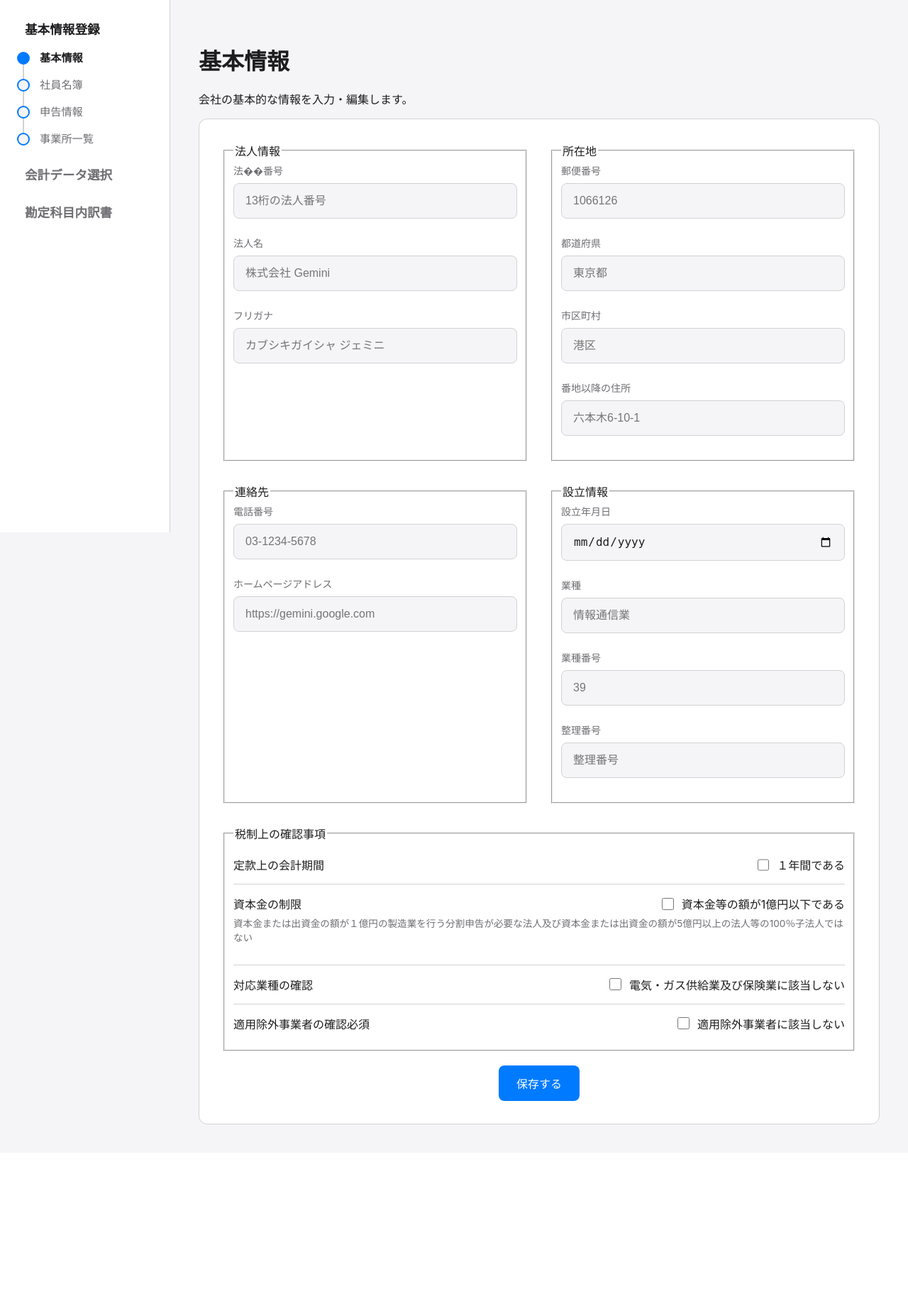
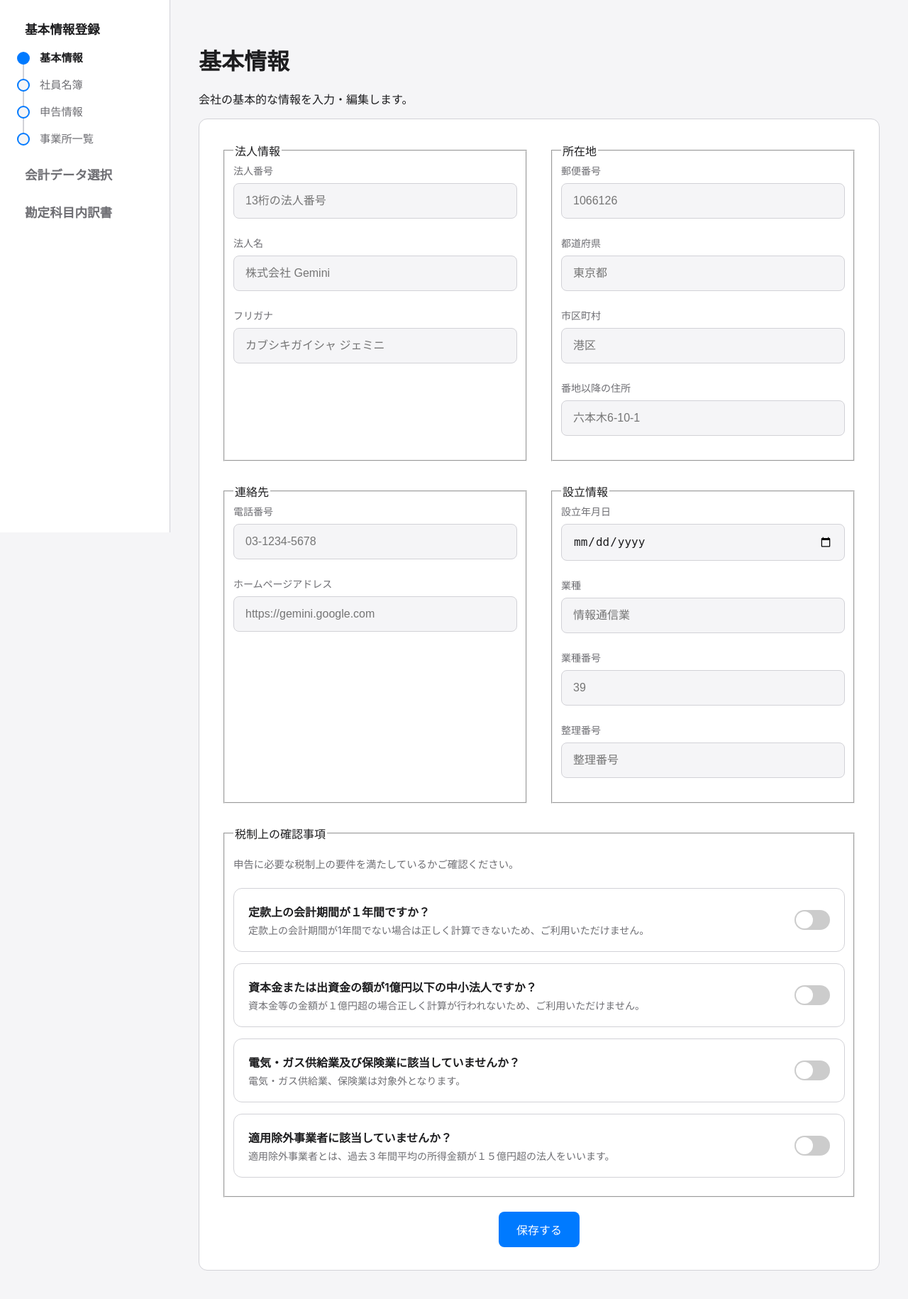
Before and after one commit to h-shimamon/small_business_tax_app, a Flask app: page /company/ in a window 1280 px wide. Shown: the part 50-1880 px from the top of the page at 71% size. Before the commit the page ends 1634 px from the top, so only its background shows below. Run offline with Flask 3, Linux system fonts and the light colour scheme; a user stored in the database is signed in; data that the repository does not hold is empty; some libraries are stand-ins or nearby versions.

Commit message:
基本情報画面の修正完了

```diff
--- a/Webアプリ開発 引き継ぎ0728.txt
+++ b/Webアプリ開発 引き継ぎ0728.txt
@@ -27,6 +27,8 @@ From: 過去の私より
     グローバルなスタイルは `base.css` に、コンポーネント単位のスタイルは `components` ディレクトリに、画面固有のスタイルは `pages` ディレクトリに、それぞれ分離して管理せよ。
 *   **原則4: 事実を歪曲するな。**
     たとえ非効率に見えても、既存のコードやファイル構成が絶対的な「正」である。ユーザーからの明確な指示がない限り、自己判断でリファクタリング等を提案してはならない。
+*   **原則5: スパゲティコードにするな。**
+    効率的な開発を進めつつ、メンテナンス性を重視しながらコードを作成せよ。スパゲティーコードは技術的負債になる。未来の自分に負債を残すな。
 
 ---
 ### **【現状の仕様と実装状況 (2025/08/06時点)】**
@@ -80,8 +82,6 @@ From: 過去の私より
 
 #### **4. 残された課題 (次回のタスク)**
 
-*   **会計データ選択画面のサイドメニューの「プロセス型（ウィザード形式）」オブジェクトの色が赤になっていない。**
-    *   現在、プロセス型（ウィザード形式）の「現在のステップ」の「◯」オブジェクトが赤色になっていない。CSSの調整が必要。
 *   **仕訳帳データのインポート機能の実装:** ウィザードの次のステップである、仕訳帳データの取り込み処理を実装する必要がある。
 *   **その他、ユーザーからの指示に基づく機能開発。**
 
--- a/app/company/forms.py
+++ b/app/company/forms.py
@@ -23,7 +23,7 @@ from datetime import datetime
 
 class CompanyForm(FlaskForm):
     """会社の基本情報を登録・編集するためのフォーム"""
-    corporate_number = StringField('法��番号', validators=[DataRequired(), Length(min=13, max=13)])
+    corporate_number = StringField('法人番号', validators=[DataRequired(), Length(min=13, max=13)])
     company_name = StringField('法人名', validators=[DataRequired(), Length(max=100)])
     company_name_kana = StringField('フリガナ', validators=[DataRequired(), Length(max=100)])
     zip_code = StringField('郵便番号', validators=[DataRequired(), Length(min=7, max=7)])
@@ -33,10 +33,10 @@ class CompanyForm(FlaskForm):
     phone_number = StringField('電話番号', validators=[DataRequired(), Length(max=20)])
     homepage = StringField('ホームページアドレス', validators=[Optional(), Length(max=200)])
     establishment_date = DateField('設立年月日', format='%Y-%m-%d', validators=[DataRequired()])
-    capital_limit = BooleanField('１年間である')
-    is_supported_industry = BooleanField('資本金等の額が1億円以下である')
-    is_not_excluded_business = BooleanField('電気・ガス供給業及び保険業に該当しない')
-    is_excluded_business = BooleanField('適用除外事業者に該当しない')
+    capital_limit = BooleanField('定款上の会計期間が１年間ですか？', default=False)
+    is_supported_industry = BooleanField('電気・ガス供給業及び保険業に該当していませんか？', default=False)
+    is_not_excluded_business = BooleanField('資本金または出資金の額が1億円以下の中小法人ですか？', default=False)
+    is_excluded_business = BooleanField('適用除外事業者に該当していませんか？', default=False)
     industry_type = StringField('業種', validators=[Optional(), Length(max=50)])
     industry_code = StringField('業種番号', validators=[Optional(), Length(max=10)])
     reference_number = StringField('整理番号', validators=[Optional(), Length(max=20)])
--- a/app/static/css/components/card.css
+++ b/app/static/css/components/card.css
@@ -87,3 +87,51 @@
     font-size: 0.875rem;
     color: #9ca3af;
 }
+
+/* --- New Tax Confirmation Card Styles --- */
+.tax-confirmation-section .section-description {
+    font-size: 0.9rem;
+    color: var(--text-secondary);
+    margin-bottom: 24px;
+}
+
+.confirmation-card {
+    background-color: var(--background-secondary);
+    border: 1px solid var(--border-color);
+    border-radius: 12px;
+    margin-bottom: 16px;
+    padding: 20px;
+}
+
+.confirmation-card .card-content {
+    display: flex;
+    justify-content: space-between;
+    align-items: center;
+    gap: 20px;
+}
+
+.confirmation-card .card-content + .card-content {
+    margin-top: 20px;
+    padding-top: 20px;
+    border-top: 1px solid var(--border-color);
+}
+
+.confirmation-card .card-label {
+    flex-grow: 1;
+}
+
+.confirmation-card .label-text {
+    font-weight: 600;
+    color: var(--text-primary);
+    font-size: 1rem;
+}
+
+.confirmation-card .label-description {
+    font-size: 0.875rem;
+    color: var(--text-secondary);
+    margin: 4px 0 0 0;
+}
+
+.confirmation-card .card-control {
+    flex-shrink: 0;
+}
--- a/app/static/css/components/forms.css
+++ b/app/static/css/components/forms.css
@@ -110,3 +110,49 @@ select.form-control {
     color: #fff;
     font-weight: 500;
 }
+
+/* --- New Toggle Switch Styles --- */
+.toggle-switch-container {
+    position: relative;
+    display: inline-block;
+    width: 50px;
+    height: 28px;
+}
+
+.toggle-switch-input {
+    opacity: 0;
+    width: 0;
+    height: 0;
+}
+
+.toggle-switch {
+    position: absolute;
+    cursor: pointer;
+    top: 0;
+    left: 0;
+    right: 0;
+    bottom: 0;
+    background-color: #ccc;
+    border-radius: 28px;
+    transition: background-color 0.2s;
+}
+
+.toggle-switch::before {
+    content: '';
+    position: absolute;
+    height: 24px;
+    width: 24px;
+    left: 2px;
+    bottom: 2px;
+    background-color: white;
+    border-radius: 50%;
+    transition: transform 0.2s;
+}
+
+.toggle-switch-input:checked + .toggle-switch {
+    background-color: var(--accent-color);
+}
+
+.toggle-switch-input:checked + .toggle-switch:before {
+    transform: translateX(22px);
+}
--- a/app/templates/company/_form_helpers.html
+++ b/app/templates/company/_form_helpers.html
@@ -46,3 +46,10 @@
     {% endif %}
 </div>
 {% endmacro %}
+
+{% macro render_toggle_switch(field) %}
+  <label class="toggle-switch-container">
+    {{ field(class="toggle-switch-input") }}
+    <span class="toggle-switch"></span>
+  </label>
+{% endmacro %}
--- a/app/templates/register.html
+++ b/app/templates/register.html
@@ -1,5 +1,5 @@
 {% extends "base.html" %}
-{% from 'company/_form_helpers.html' import render_field, render_checkbox_field %}
+{% from 'company/_form_helpers.html' import render_field, render_checkbox_field, render_toggle_switch %}
 
 {% block title %}基本情報{% endblock %}
 
@@ -44,46 +44,51 @@
                 {{ render_field(form.reference_number, placeholder='整理番号') }}
             </fieldset>
 
-            <fieldset class="full-width">
+            <fieldset class="full-width tax-confirmation-section">
                 <legend>税制上の確認事項</legend>
-                <div class="setting-item">
-                    <div class="setting-item-row">
-                        <div class="setting-label">
-                            <label for="{{ form.capital_limit.id }}">定款上の会計期間</label>
+                <p class="section-description">申告に必要な税制上の要件を満たしているかご確認ください。</p>
+
+                <div class="confirmation-card">
+                    <div class="card-content">
+                        <div class="card-label">
+                            <span class="label-text">定款上の会計期間が１年間ですか？</span>
+                            <p class="label-description">定款上の会計期間が1年間でない場合は正しく計算できないため、ご利用いただけません。</p>
                         </div>
-                        <div class="setting-control">
-                            {{ render_checkbox_field(form.capital_limit) }}
+                        <div class="card-control">
+                            {{ render_toggle_switch(form.capital_limit) }}
                         </div>
                     </div>
                 </div>
-                <div class="setting-item">
-                    <div class="setting-item-row">
-                        <div class="setting-label">
-                            <label for="{{ form.is_supported_industry.id }}">資本金の制限</label>
+                <div class="confirmation-card">
+                    <div class="card-content">
+                        <div class="card-label">
+                            <span class="label-text">資本金または出資金の額が1億円以下の中小法人ですか？</span>
+                            <p class="label-description">資本金等の金額が１億円超の場合正しく計算が行われないため、ご利用いただけません。</p>
                         </div>
-                        <div class="setting-control">
-                            {{ render_checkbox_field(form.is_supported_industry) }}
-                        </div>
-                    </div>
-                    <p class="setting-description">資本金または出資金の額が１億円の製造業を行う分割申告が必要な法人及び資本金または出資金の額が5億円以上の法人等の100％子法人ではない</p>
-                </div>
-                <div class="setting-item">
-                    <div class="setting-item-row">
-                        <div class="setting-label">
-                            <label for="{{ form.is_not_excluded_business.id }}">対応業種の確認</label>
-                        </div>
-                        <div class="setting-control">
-                            {{ render_checkbox_field(form.is_not_excluded_business) }}
+                        <div class="card-control">
+                            {{ render_toggle_switch(form.is_not_excluded_business) }}
                         </div>
                     </div>
                 </div>
-                <div class="setting-item">
-                    <div class="setting-item-row">
-                        <div class="setting-label">
-                            <label for="{{ form.is_excluded_business.id }}">適用除外事業者の確認必須</label>
+                <div class="confirmation-card">
+                    <div class="card-content">
+                        <div class="card-label">
+                            <span class="label-text">電気・ガス供給業及び保険業に該当していませんか？</span>
+                            <p class="label-description">電気・ガス供給業、保険業は対象外となります。</p>
                         </div>
-                        <div class="setting-control">
-                            {{ render_checkbox_field(form.is_excluded_business) }}
+                        <div class="card-control">
+                            {{ render_toggle_switch(form.is_supported_industry) }}
+                        </div>
+                    </div>
+                </div>
+                <div class="confirmation-card">
+                    <div class="card-content">
+                        <div class="card-label">
+                            <span class="label-text">適用除外事業者に該当していませんか？</span>
+                            <p class="label-description">適用除外事業者とは、過去３年間平均の所得金額が１５億円超の法人をいいます。</p>
+                        </div>
+                        <div class="card-control">
+                            {{ render_toggle_switch(form.is_excluded_business) }}
                         </div>
                     </div>
                 </div>
```
